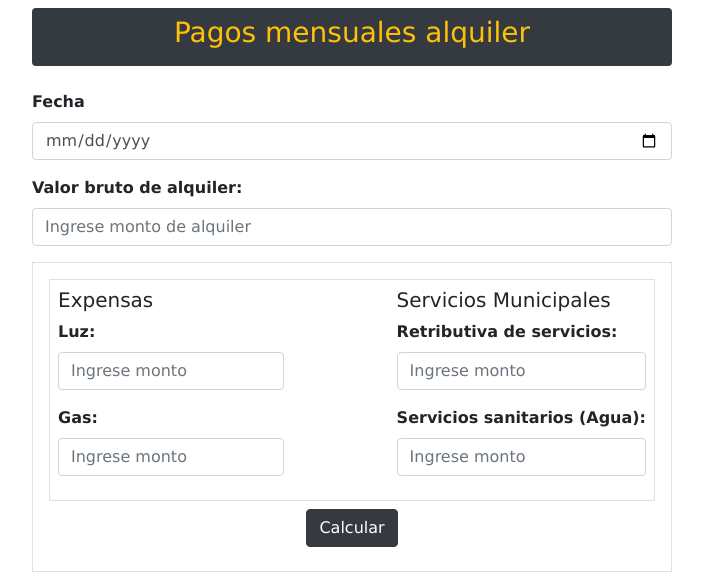
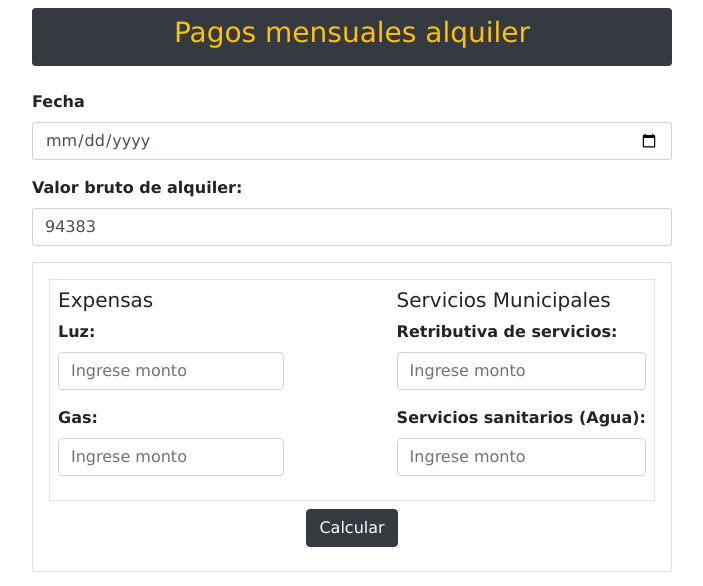
Before and after one commit to JonaaFernandez/Programa-Pago-de-alquiler, a plain HTML site: page index.html in a window 1280 px wide. Shown: the whole page, without its empty margins (288-991 px from the left). Drawn offline with nearby package versions, Linux system fonts and the light colour scheme.

Commit message:
nuevo monto bruto!

```diff
--- a/index.html
+++ b/index.html
@@ -26,7 +26,7 @@
             </div>
             <div class="form-group">
                 <label for="bruto">Valor bruto de alquiler:</label>
-                <input type="number" class="form-control" id="bruto" placeholder="Ingrese monto de alquiler">
+                <input type="number" id="montoFijo" class="form-control" id="bruto" placeholder="Ingrese monto de alquiler">
             </div>
 
             <div class="border w-100 p-3">
--- a/index.js
+++ b/index.js
@@ -1,6 +1,7 @@
 /* Declaracion de variables */
 let fecha = document.getElementById("fecha");
 let valorBruto = document.getElementById("bruto");
+let montoFijo = document.getElementById("montoFijo");
 
 let luz = document.getElementById("luz");
 let gas = document.getElementById("gas");
@@ -32,7 +33,7 @@ let mensajeCorrecto = document.getElementById("mensajeValidacionCorrecto");
 let icono = document.getElementById("iconito");
 /* SUMA PARCIAL */
 
-
+montoFijo.value= 94383 ;
 
 
 botonEnviar.addEventListener("click", () => {
```
